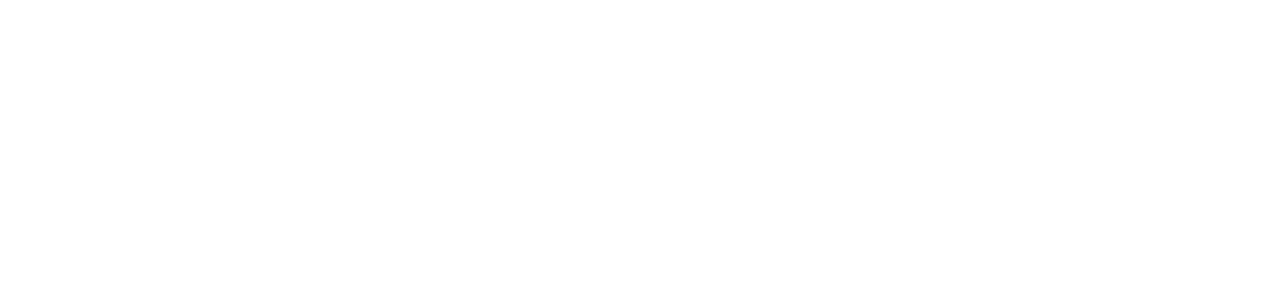
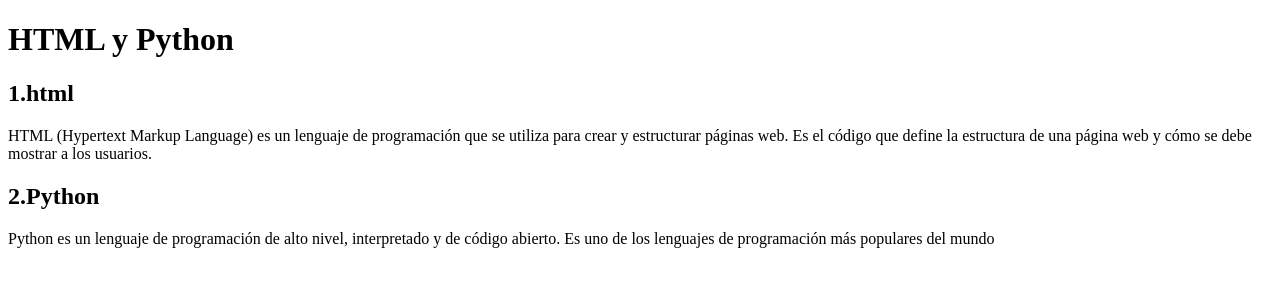
Before and after one commit to b4nja11/Clase-martes-uno, a plain HTML site: page index.html in a window 1280 px wide. Drawn offline with Linux system fonts and the light colour scheme.

Commit message:
section 1 y 2 completadas

```diff
--- a/index.html
+++ b/index.html
@@ -1,9 +1,29 @@
 <!DOCTYPE html>
 <html lang="es">
     <head>
+        <!-- instrucciones para el navegador -->
         <meta charset="UTF-8">
         <meta name="viewport" content="width=device-width, initial-scale=1.0">
         <title>Clase 2</title>
         <link rel="icon" href="./imagenes/icono html.png">
     </head>
+    <body>
+        <header>
+            <h1>HTML y Python</h1>
+        </header>
+        <main>
+            <section>
+                <h2>1.html</h2>
+                <p>
+                    HTML (Hypertext Markup Language) es un lenguaje de programación que se utiliza para crear y estructurar páginas web. Es el código que define la estructura de una página web y cómo se debe mostrar a los usuarios.
+                </p>
+            </section>
+            <section>
+                <h2>2.Python</h2>
+                <p>
+                    Python es un lenguaje de programación de alto nivel, interpretado y de código abierto. Es uno de los lenguajes de programación más populares del mundo
+                </p>
+            </section>
+        </main>
+    </body>
 </html>
```
